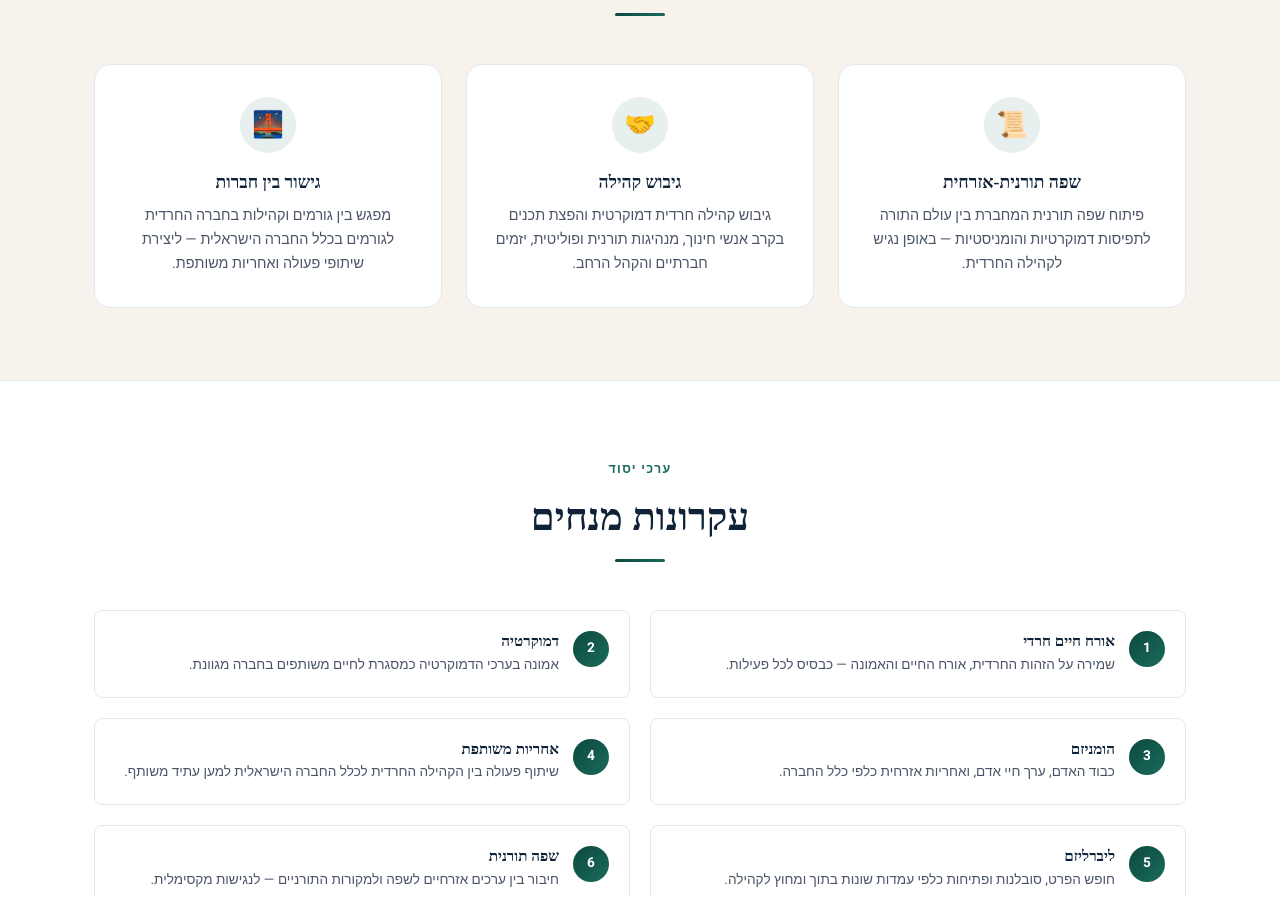
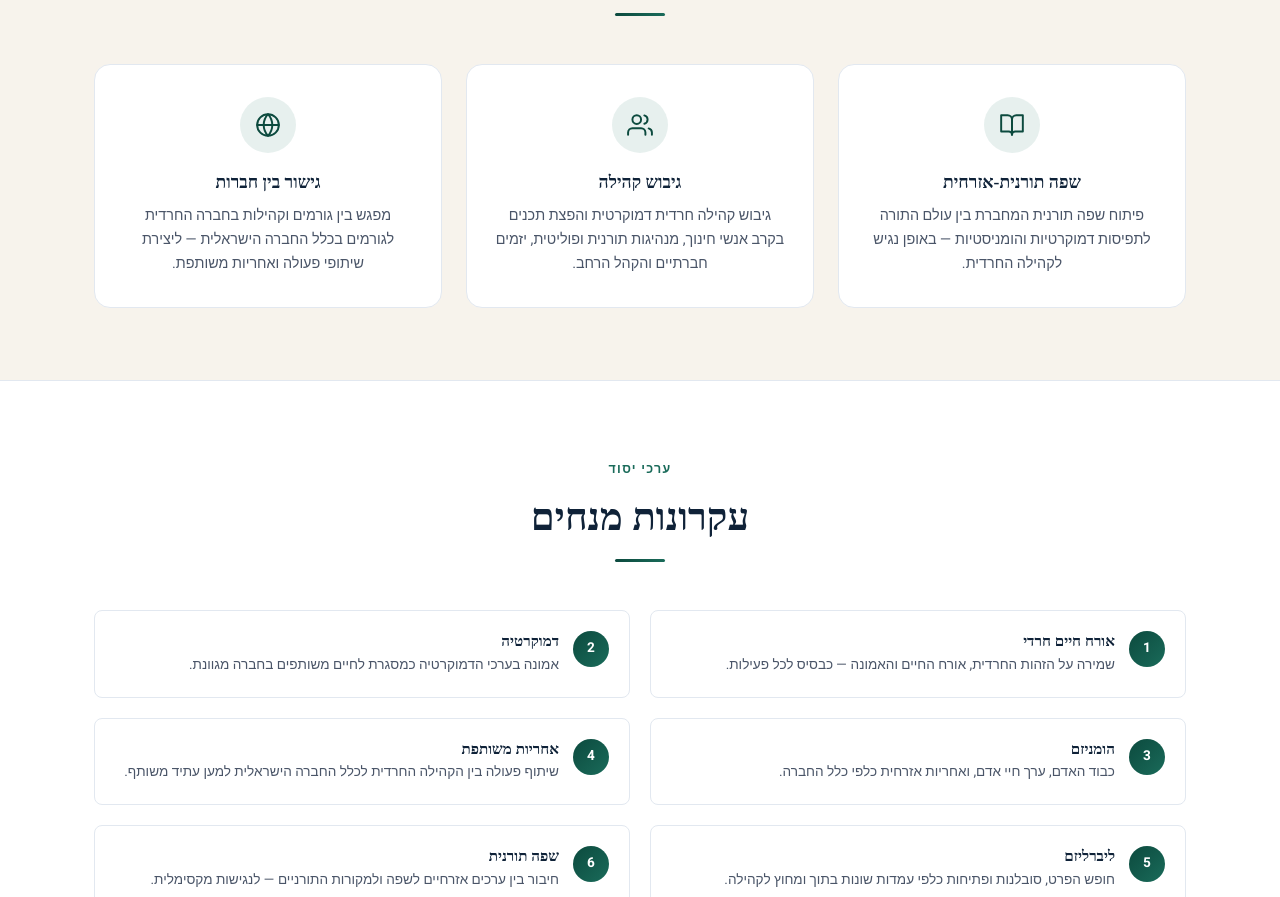
Before and after one commit to meir1997/betzalel-cohen-website, a plain HTML site: page hdi.html in a window 1280 px wide. Shown: the part 1324-2221 px from the top of the page. Drawn offline with Linux system fonts and the light colour scheme; a web font is replaced by a local one.

Commit message:
Replace emoji icons with clean SVG icons on HDI page

```diff
--- a/hdi.html
+++ b/hdi.html
@@ -288,17 +288,23 @@
 
       <div class="mission-grid">
         <div class="mission-card">
-          <div class="mission-icon" style="background:rgba(26,107,90,0.1);">📜</div>
+          <div class="mission-icon" style="background:rgba(26,107,90,0.1);width:56px;height:56px;border-radius:50%;display:flex;align-items:center;justify-content:center;margin:0 auto 18px;">
+            <svg width="26" height="26" viewBox="0 0 24 24" fill="none" stroke="#0c4a3e" stroke-width="1.8" stroke-linecap="round" stroke-linejoin="round"><path d="M2 3h6a4 4 0 0 1 4 4v14a3 3 0 0 0-3-3H2z"/><path d="M22 3h-6a4 4 0 0 0-4 4v14a3 3 0 0 1 3-3h7z"/></svg>
+          </div>
           <h4>שפה תורנית-אזרחית</h4>
           <p>פיתוח שפה תורנית המחברת בין עולם התורה לתפיסות דמוקרטיות והומניסטיות — באופן נגיש לקהילה החרדית.</p>
         </div>
         <div class="mission-card">
-          <div class="mission-icon" style="background:rgba(26,107,90,0.1);">🤝</div>
+          <div class="mission-icon" style="background:rgba(26,107,90,0.1);width:56px;height:56px;border-radius:50%;display:flex;align-items:center;justify-content:center;margin:0 auto 18px;">
+            <svg width="26" height="26" viewBox="0 0 24 24" fill="none" stroke="#0c4a3e" stroke-width="1.8" stroke-linecap="round" stroke-linejoin="round"><path d="M17 21v-2a4 4 0 0 0-4-4H5a4 4 0 0 0-4 4v2"/><circle cx="9" cy="7" r="4"/><path d="M23 21v-2a4 4 0 0 0-3-3.87"/><path d="M16 3.13a4 4 0 0 1 0 7.75"/></svg>
+          </div>
           <h4>גיבוש קהילה</h4>
           <p>גיבוש קהילה חרדית דמוקרטית והפצת תכנים בקרב אנשי חינוך, מנהיגות תורנית ופוליטית, יזמים חברתיים והקהל הרחב.</p>
         </div>
         <div class="mission-card">
-          <div class="mission-icon" style="background:rgba(26,107,90,0.1);">🌉</div>
+          <div class="mission-icon" style="background:rgba(26,107,90,0.1);width:56px;height:56px;border-radius:50%;display:flex;align-items:center;justify-content:center;margin:0 auto 18px;">
+            <svg width="26" height="26" viewBox="0 0 24 24" fill="none" stroke="#0c4a3e" stroke-width="1.8" stroke-linecap="round" stroke-linejoin="round"><circle cx="12" cy="12" r="10"/><line x1="2" y1="12" x2="22" y2="12"/><path d="M12 2a15.3 15.3 0 0 1 4 10 15.3 15.3 0 0 1-4 10 15.3 15.3 0 0 1-4-10 15.3 15.3 0 0 1 4-10z"/></svg>
+          </div>
           <h4>גישור בין חברות</h4>
           <p>מפגש בין גורמים וקהילות בחברה החרדית לגורמים בכלל החברה הישראלית — ליצירת שיתופי פעולה ואחריות משותפת.</p>
         </div>
```
